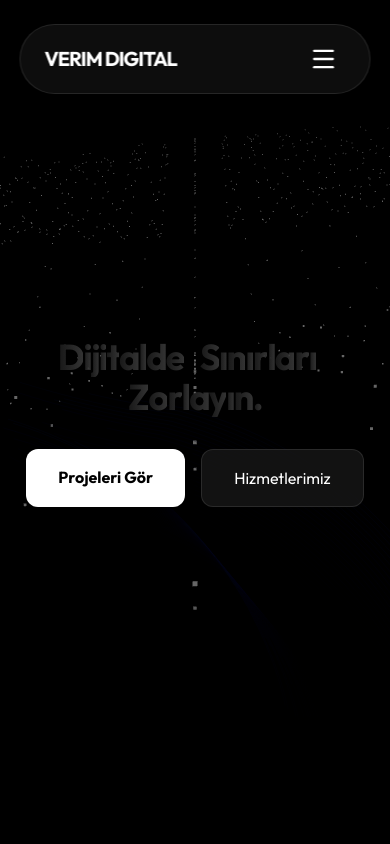
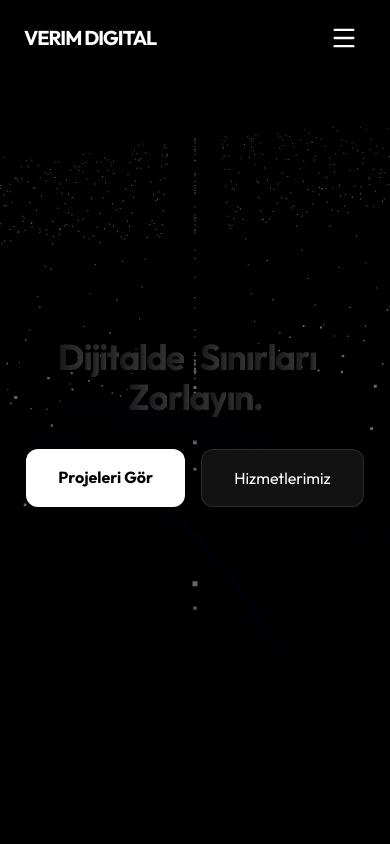
Before and after one commit to onurgncode/Verim-Digital, a React (Vite) app: page / in a window 390 px wide. Shown: the top 844 px of the page. Built offline with nearby package versions, Linux system fonts and the light colour scheme.

Commit message:
Split navigation design: flush top for mobile, floating pill for desktop

```diff
--- a/src/App.tsx
+++ b/src/App.tsx
@@ -154,9 +154,12 @@ function App() {
                 <DottedSurface className="fixed inset-0 opacity-40 pointer-events-none" />
 
                 {/* Navigation */}
-                <nav className={`fixed top-6 left-1/2 -translate-x-1/2 w-[90%] md:w-max z-[60] backdrop-blur-2xl px-6 md:px-10 py-3 md:py-4 flex justify-between items-center rounded-full border transition-all duration-500 shadow-2xl ${isScrolled
-                    ? "bg-white/[0.01] border-white/5 py-2 md:py-3"
-                    : "bg-white/[0.05] border-white/10"
+                <nav className={`fixed z-[60] backdrop-blur-md transition-all duration-500 flex justify-between items-center
+                    top-0 left-0 w-full px-6 py-4 border-b
+                    md:top-6 md:left-1/2 md:-translate-x-1/2 md:w-max md:rounded-full md:border md:px-10 md:py-4 md:shadow-2xl
+                    ${isScrolled
+                        ? "bg-black/80 border-white/10 md:bg-white/[0.01] md:border-white/5 md:py-3"
+                        : "bg-transparent border-transparent md:bg-white/[0.05] md:border-white/10"
                     }`}>
                     <div className="text-xl sm:text-2xl font-bold tracking-tighter relative z-50 mr-8 md:mr-12">
                         <a href="/" onClick={(e) => { e.preventDefault(); window.location.hash = ""; }}>VERIM <span className="text-white">DIGITAL</span></a>
```
